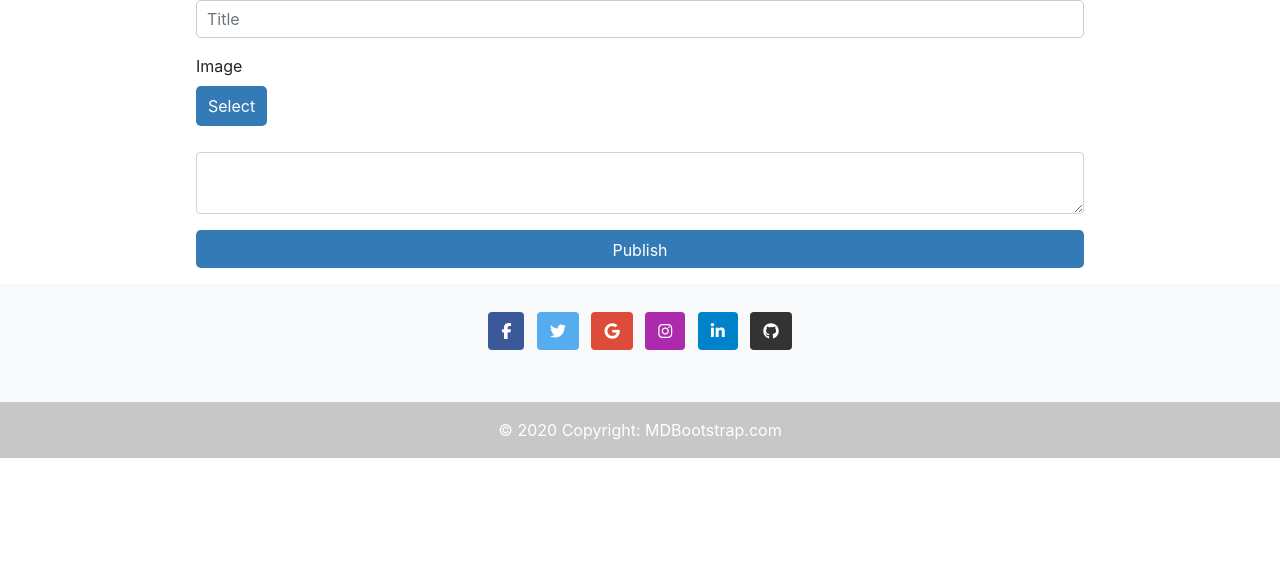
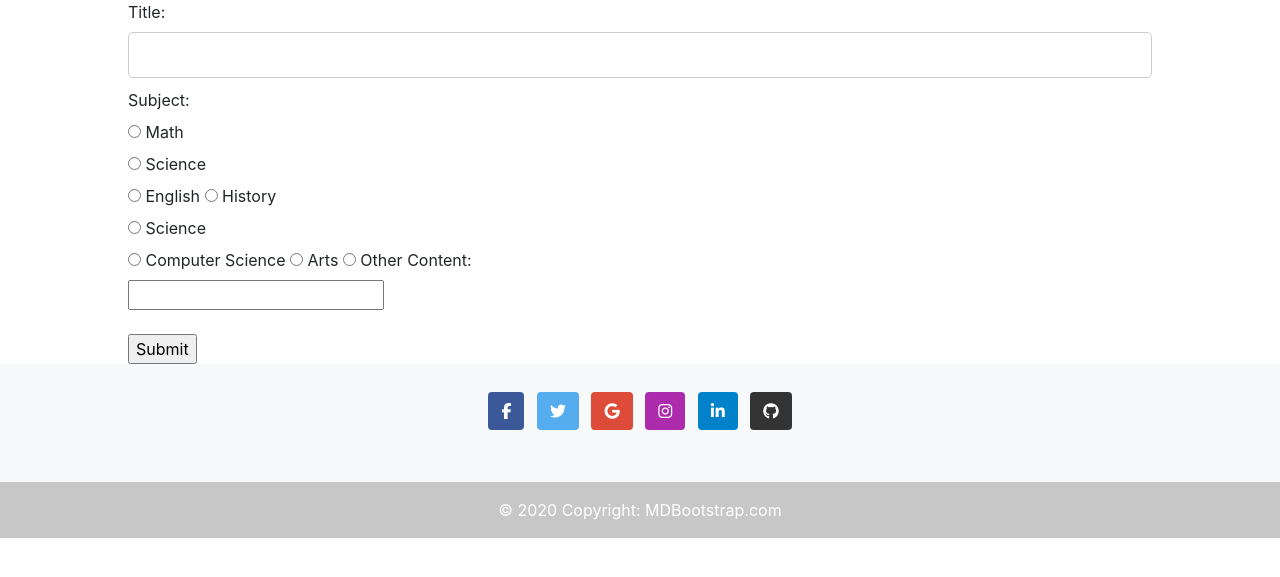
Before and after one commit to teandra-davis/ITSC3155_FinalProject, a Flask app: template templates/post.html in a window 1280 px wide. Shown: the part 56-633 px from the top of the page. Run offline with Flask 3, Linux system fonts and the light colour scheme; the template is opened without the code that fills it, so the values that code supplies are empty; some libraries are stand-ins or nearby versions.

Commit message:
Updated Implementation and Updated Html, waiting for blockers to clear

```diff
--- a/app.py
+++ b/app.py
@@ -23,6 +23,8 @@ def index():
 def posts_questions():
     # Trying to impleme nt the posts html
     title = request.form['title']
-    files = request.files['fileSelect']
-    description = request.form['description']
+    content = request.form['content']
+    subject = request.form['subject']
+    #information = models.c
+    # reate_post(title, content, subject)
     return render_template('post.html')
--- a/templates/post.html
+++ b/templates/post.html
@@ -5,30 +5,41 @@
   <link rel="stylesheet" href="{{ url_for('static', filename='css/main.css') }}">
 </head>
     {% block body %}
-    <div class="container">
-        <div class="row">
-          <div class="col-md-12">
-            <form method="post" role="form">
-              <div class="form-group">
-                <input type="text" class="form-control" name="title" placeholder="Title"/>
-              </div>
-              <div class="form-group">
-                <label> Image </label>
-                <div class="input-group">
+    <div>
+      <form action="/create" method="post">
+          <label for="title">Title:</label><br>
+          <input type="text" id="title" name="title" required><br>
 
-                  <span class="input-btn">
-                      Select <input type="file" name="fileSelect" multiple>
-                   </span>
-                 </div>
-              </div>
-              <div class="form-group">
-                <textarea class="form-control bcontent" name="description"></textarea>
-              </div>
-              <div class="form-group">
-                 <input type="submit" name="Submit" value="Publish" class="btn btn-primary form-control" />
-              </div>
-            </form>
-          </div>
-        </div>
-      </div>
+          <label for="subject">Subject:</label><br>
+
+          <input type="radio" id="MATH" name="subject" value="math">
+          <label for="math">Math</label><br>
+
+          <input type="radio" id="SCIENCE" name="subject" value="science">
+          <label for="science">Science</label><br>
+
+          <input type="radio" id="ENGLISH" name="subject" value="english">
+          <label for="english">English</label>
+
+          <input type="radio" id="HISTORY" name="subject" value="history">
+          <label for="history">History</label><br>
+
+          <input type="radio" id="SCIENCE" name="subject" value="science">
+          <label for="science">Science</label><br>
+
+          <input type="radio" id="COMPUTERSCIENCE" name="subject" value="computerscience">
+          <label for="computerscience">Computer Science</label>
+
+          <input type="radio" id="ARTS" name="subject" value="arts">
+          <label for="arts">Arts</label>
+
+          <input type="radio" id="OTHER" name="subject" value="other">
+          <label for="other">Other</label>
+
+          <label for="content">Content:</label><br>
+          <input type="text" id="content" name="content" required><br>
+          <br>
+          <input type="submit" value="Submit">
+      </form>
+  </div>
 {% endblock %}
```
